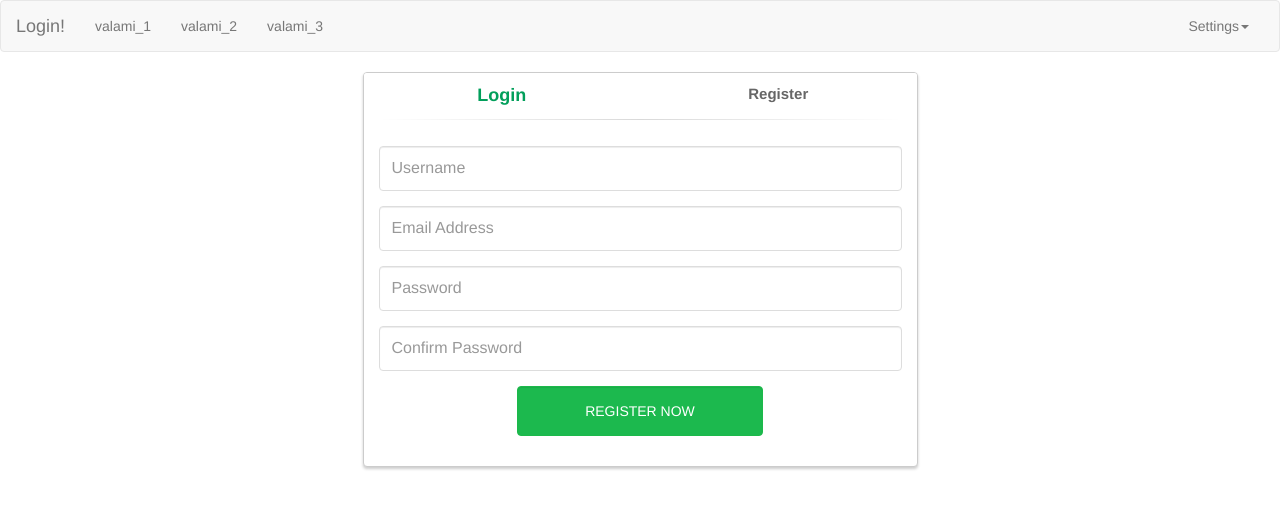
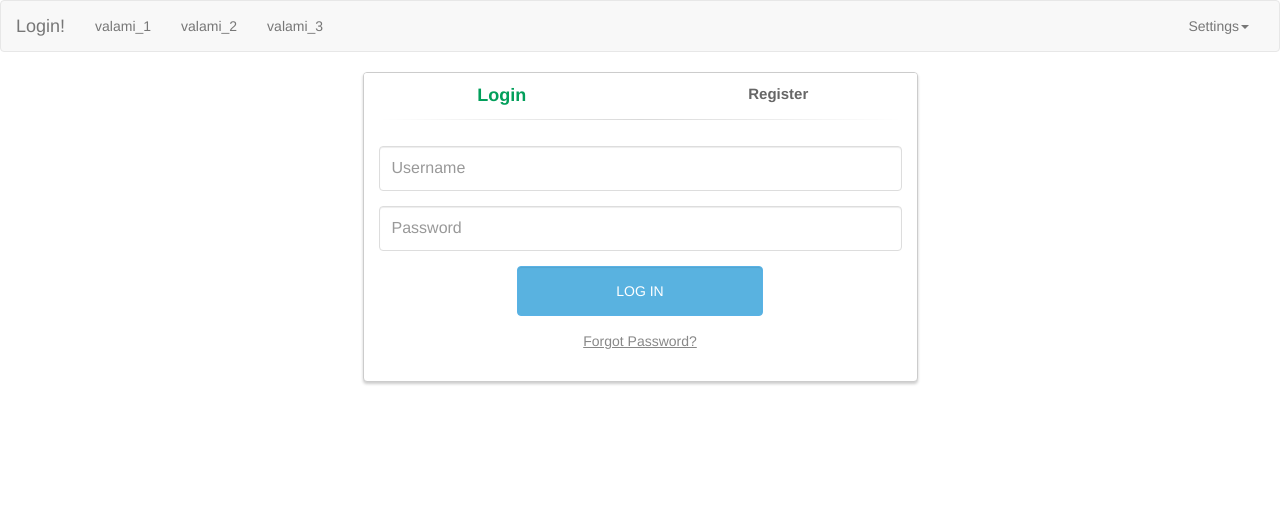
Before and after one commit to ImreToth/XWaves, an Angular app in the folder frontend/src/main/frontend/: page /login in a window 1280 px wide. Shown: the top 508 px of the page. Built offline with nearby package versions, Linux system fonts and the light colour scheme.

Commit message:
Login/Reg change fix....

```diff
--- a/frontend/src/main/frontend/src/app/login/login.component.html
+++ b/frontend/src/main/frontend/src/app/login/login.component.html
@@ -16,7 +16,8 @@
         <div class="panel-body">
           <div class="row">
             <div class="col-lg-12">
-              <form id="login-form" role="form" style="display: none">
+
+              <form id="login-form" role="form" [ngStyle]="{display : getLogValue()}">
                 <div class="form-group">
                   <input type="text" name="username" id="login_username" tabindex="1" class="form-control" placeholder="Username" value="">
                 </div>
@@ -40,7 +41,8 @@
                   </div>
                 </div>
               </form>
-              <form id="register-form" role="form" style="display: block">
+
+              <form id="register-form" role="form" [ngStyle]="{display : getRegValue()}">
                 <div class="form-group">
                   <input type="text" name="username" id="username" tabindex="1" class="form-control" placeholder="Username" value="">
                 </div>
--- a/frontend/src/main/frontend/src/app/login/login.component.ts
+++ b/frontend/src/main/frontend/src/app/login/login.component.ts
@@ -12,13 +12,8 @@ export class LoginComponent implements OnInit {
   logActive = "active";
   regActive = "deactive";
 
-  regBlock= "false";
-  logBlock = "false";
-
-
-  myStyle = {
-    "display" : "none",
-  }
+  regBlock= "none";
+  logBlock = "block";
 
   ngOnInit() {
   }
@@ -27,19 +22,24 @@ export class LoginComponent implements OnInit {
     this.logActive = "deactive";
     this.regActive = "active";
 
-    this.regBlock= "display: block;";
-    this.logBlock = "display: none;";
+    this.logBlock = "none";
+    this.regBlock = "block";
+
   }
 
   changeLogin(){
     this.regActive = "deactive";
     this.logActive = "active";
 
-    this.regBlock= "\"display: none;\"";
-    this.logBlock = "\"display: block;\"";
+    this.logBlock = "block";
+    this.regBlock = "none";
+  }
+  getLogValue(){
+    return this.logBlock;
+  }
 
+  getRegValue(){
+    return this.regBlock;
   }
-  getTheValue(){
-    return "none";
-  }
+
 }
```
